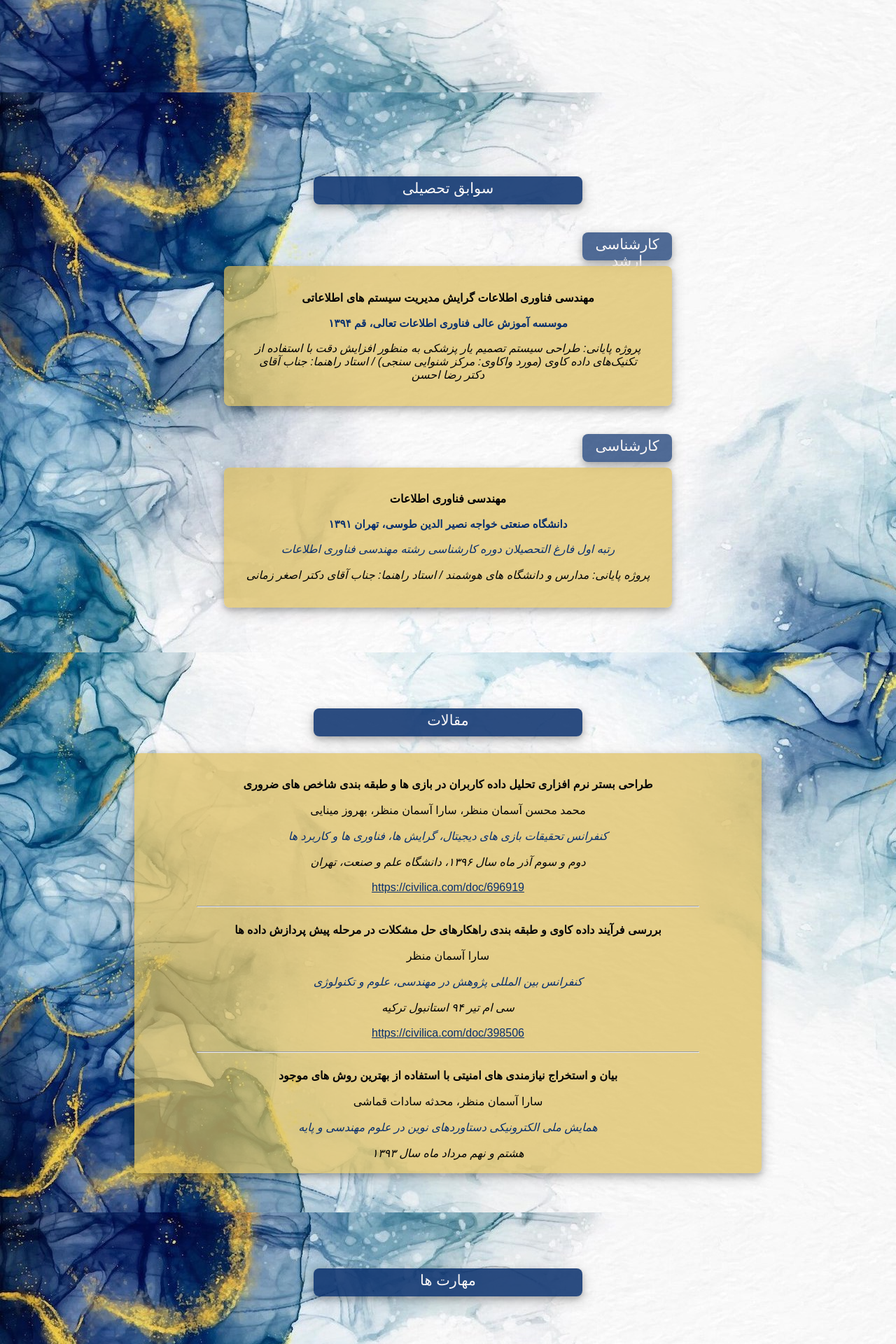
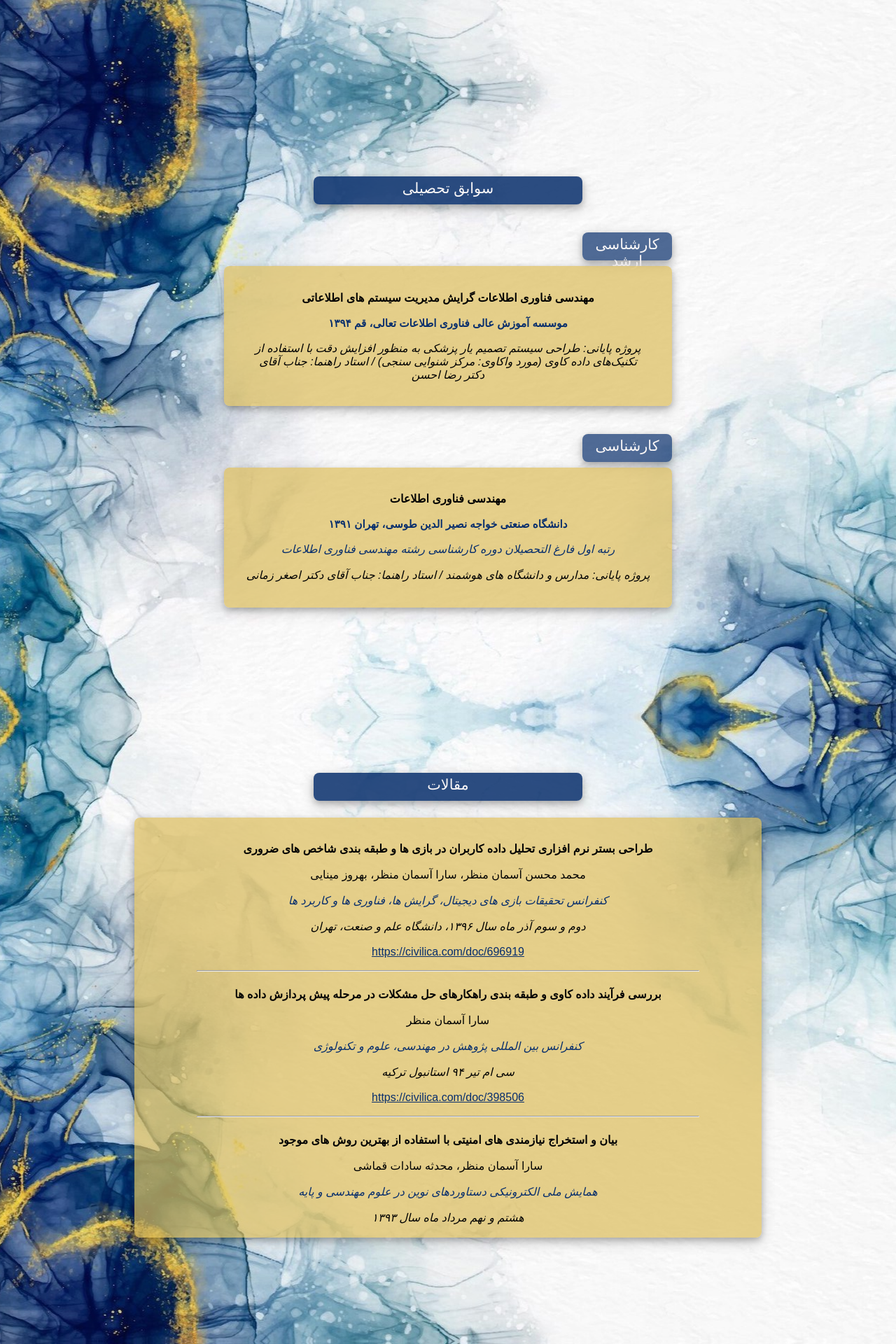
Before and after one commit to sasemanmanzar/Sara-Resume, a React (Create React App) app: page / in a window 1280 px wide. Shown: the part 760-2680 px from the top of the page at 70% size. Built offline with nearby package versions, Linux system fonts and the light colour scheme.

Commit message:
pic background ok

```diff
--- a/src/Pages/Five/Five.css
+++ b/src/Pages/Five/Five.css
@@ -3,6 +3,11 @@
     width: 100vw;
     height: 100vh;
     background-image:url('../../Pic/darkBlue1.jpg');
+    background-color: #cccccc;
+    height: 892px;
+    background-position: center;
+    background-repeat: no-repeat;
+    background-size: cover;
 }
 
 .smallBoxExp {
--- a/src/Pages/Four/Four.css
+++ b/src/Pages/Four/Four.css
@@ -3,6 +3,11 @@
     width: 100vw;
     height: 100vh;
     background-image:url('../../Pic/darkBlue2.jpg');
+    background-color: #cccccc;
+    height: 892px;
+    background-position: center;
+    background-repeat: no-repeat;
+    background-size: cover;
 }
 
 .smallBoxSkill {
--- a/src/Pages/Six/Six.css
+++ b/src/Pages/Six/Six.css
@@ -3,6 +3,11 @@
     width: 100vw;
     height: 100vh;
     background-image:url('../../Pic/darkBlue2.jpg');
+    background-color: #cccccc;
+    height: 892px;
+    background-position: center;
+    background-repeat: no-repeat;
+    background-size: cover;
 }
 
 .smallBoxCallMe {
--- a/src/Pages/Three/Three.css
+++ b/src/Pages/Three/Three.css
@@ -3,6 +3,11 @@
     width: 100vw;
     height: 100vh;
     background-image:url('../../Pic/darkBlue1.jpg');
+    background-color: #cccccc;
+    height: 892px;
+    background-position: center;
+    background-repeat: no-repeat;
+    background-size: cover;
 }
 
 .smallBoxPaper {
--- a/src/Pages/Two/Two.css
+++ b/src/Pages/Two/Two.css
@@ -3,6 +3,11 @@
     width: 100vw;
     height: 100vh;
     background-image:url('../../Pic/darkBlue2.jpg');
+    background-color: #cccccc;
+    height: 892px;
+    background-position: center;
+    background-repeat: no-repeat;
+    background-size: cover;
 }
 
 .smallBox1 {
```
